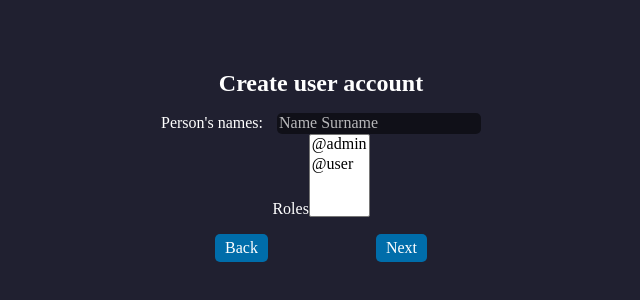
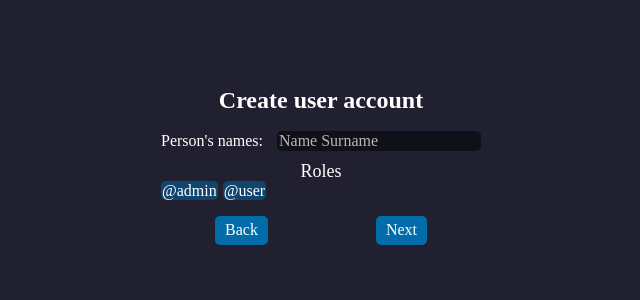
Before and after one commit to fidyay/work-connected, a Next.js app: page /authorization/create-account in a window 1280 px wide. Shown: the part 242-542 px from the top of the page, without its empty margins (319-959 px from the left). Built offline with nearby package versions, Linux system fonts and the light colour scheme.

Commit message:
added styles for roles selection

```diff
--- a/src/components/Role.tsx
+++ b/src/components/Role.tsx
@@ -1,17 +1,22 @@
 "use client";
 import React from "react";
 import Cross from "./svg/Cross";
+import styles from "@/styles/role.module.scss";
 
 interface RoleProps {
   children: string;
   onClick?: React.MouseEventHandler<HTMLSpanElement>;
+  selected?: boolean;
 }
 
-function Role({ children, onClick }: RoleProps) {
+function Role({ children, onClick, selected }: RoleProps) {
   return (
-    <span onClick={onClick}>
+    <span
+      className={styles.span + (selected ? ` ${styles.selected}` : "")}
+      onClick={onClick}
+    >
       {"@" + children}
-      {onClick && <Cross />}
+      {!!selected && <Cross className={styles.cross} />}
     </span>
   );
 }
--- a/src/components/SelectionRoles.tsx
+++ b/src/components/SelectionRoles.tsx
@@ -1,7 +1,8 @@
 "use client";
-import React, { useId } from "react";
+import React, { useId, useState } from "react";
 import Role from "./Role";
 import useTypedSelector from "@/hooks/useTypedSelector";
+import styles from "@/styles/selection_roles.module.scss";
 
 interface SelectionRolesProps {
   title: string;
@@ -10,18 +11,46 @@ interface SelectionRolesProps {
 function SelectionRoles({ title }: SelectionRolesProps) {
   const roles = useTypedSelector((state) => state.roles);
   const selectionId = useId();
+  const [selectedRoles, setSelectedRoles] = useState<Set<string>>(new Set());
   return (
-    <div>
-      <label htmlFor={selectionId}>{title}</label>
-      <select multiple name="roles" id={selectionId}>
+    <div className={styles.selection_wrapper}>
+      <label className={styles.title} htmlFor={selectionId}>
+        {title}
+      </label>
+      <select
+        className={styles.selection}
+        multiple
+        name="roles"
+        id={selectionId}
+      >
         {roles.map((role) => {
           return (
-            <option key={role} value={role}>
-              <Role>{role}</Role>
+            <option selected={selectedRoles.has(role)} key={role} value={role}>
+              {role}
             </option>
           );
         })}
       </select>
+      <div>
+        {roles.map((role) => {
+          return (
+            <Role
+              onClick={() => {
+                if (selectedRoles.has(role)) {
+                  selectedRoles.delete(role);
+                } else {
+                  selectedRoles.add(role);
+                }
+                setSelectedRoles(new Set(selectedRoles));
+              }}
+              selected={selectedRoles.has(role)}
+              key={role}
+            >
+              {role}
+            </Role>
+          );
+        })}
+      </div>
     </div>
   );
 }
--- a/src/components/svg/Cross.tsx
+++ b/src/components/svg/Cross.tsx
@@ -18,7 +18,6 @@ function Cross({ style, className = "" }: CrossProps) {
     >
       <path
         d="M1.464 8.53503L8.536 1.46503M1.464 1.46503L8.536 8.53503"
-        stroke="black"
         stroke-width="1.5"
         stroke-linecap="round"
       />
--- /dev/null
+++ b/src/styles/role.module.scss
@@ -0,0 +1,25 @@
+@import "./variables.scss";
+
+.span {
+  background-color: rgba($color: $buttoncolor, $alpha: 0.5);
+  color: $textcolor;
+  border-radius: 5px;
+  margin-left: 5px;
+  padding: 1px 1px;
+  transition: background-color 0.2s;
+  cursor: pointer;
+  &:first-of-type {
+    margin-left: 0;
+  }
+  &.selected {
+    background-color: $buttoncolor;
+  }
+}
+
+.selected {
+}
+
+.cross {
+  margin-left: 5px;
+  stroke: $textcolor;
+}
--- /dev/null
+++ b/src/styles/selection_roles.module.scss
@@ -0,0 +1,16 @@
+@import "./variables.scss";
+
+.selection {
+  display: none;
+}
+
+.title {
+  text-align: center;
+  display: block;
+  font-size: 18px;
+}
+
+.selection_wrapper {
+  margin-top: 10px;
+  align-self: stretch;
+}
```
